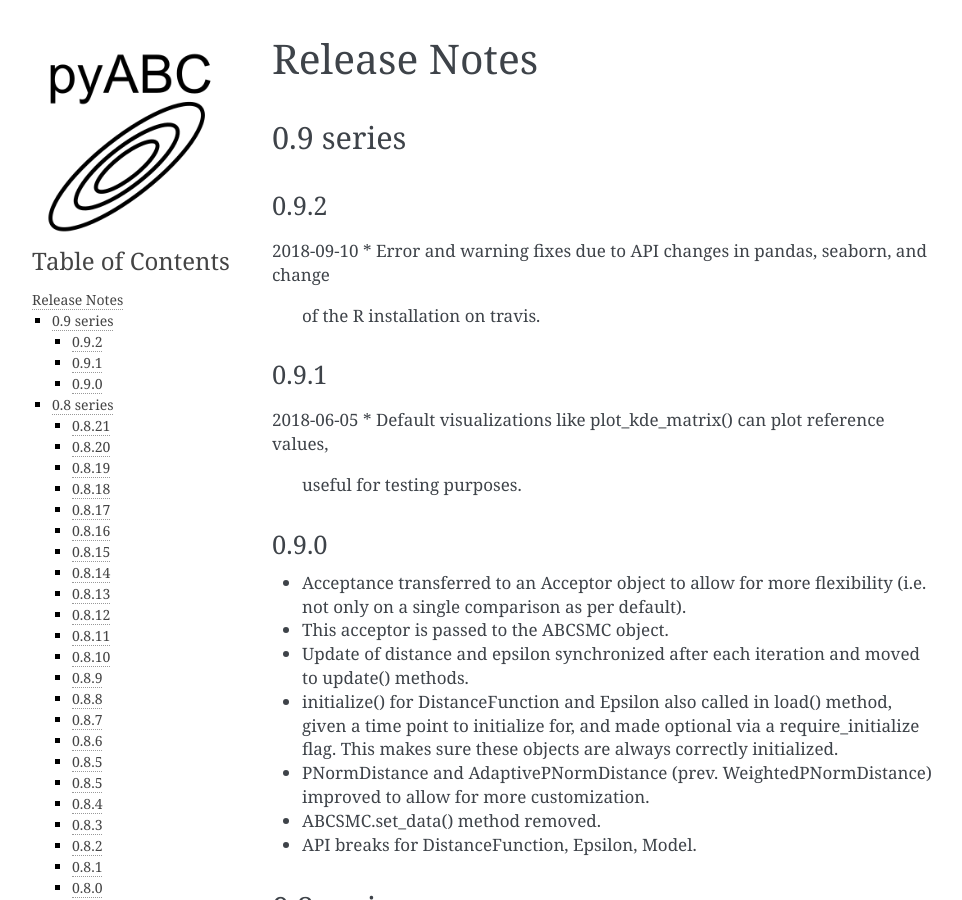
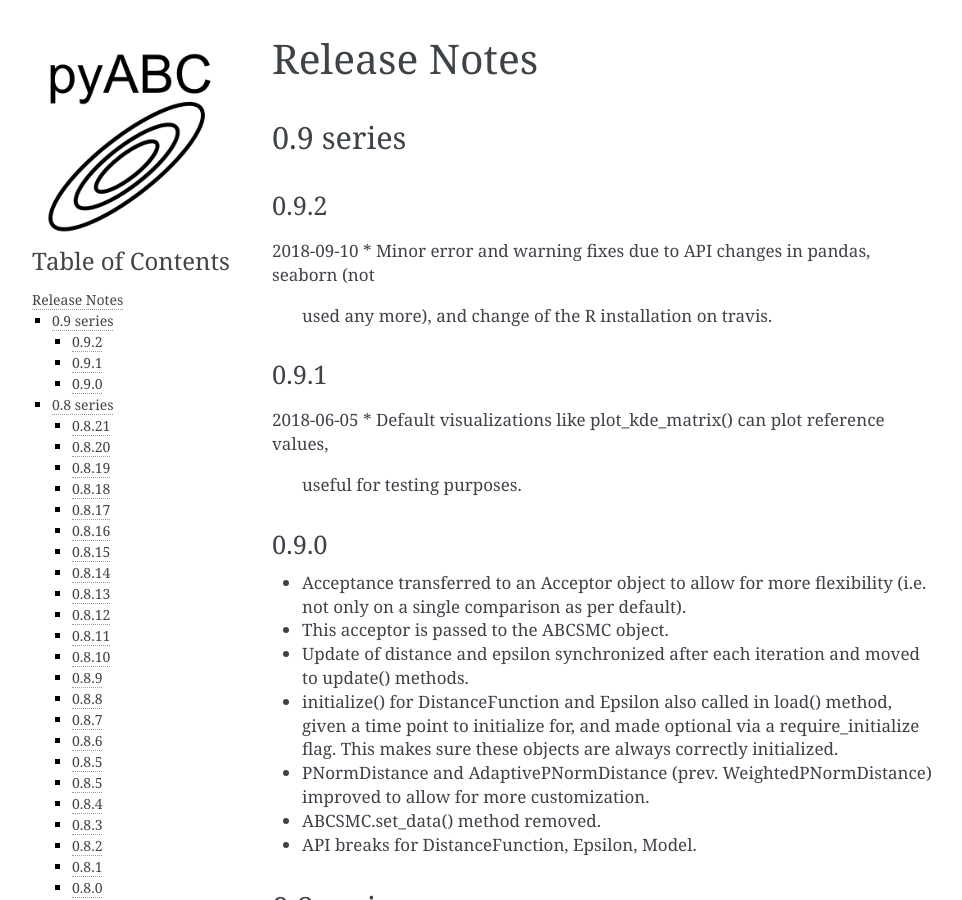
Before and after one commit to ICB-DCM/pyABC, a Sphinx documentation site: the page built from doc/releasenotes.rst, in a window 1280 px wide and 900 px high. Shown: the whole window, without its empty margins (148-1110 px from the left). Built offline with Sphinx 7.4.7, drawn with Linux system fonts in a browser that asks for light colours; pages that are not in the unit, such as notebooks, are missing from menus.

Commit message:
correct releasenotes

```diff
--- a/doc/releasenotes.rst
+++ b/doc/releasenotes.rst
@@ -10,8 +10,8 @@ Release Notes
 -----
 
 2018-09-10
-* Error and warning fixes due to API changes in pandas, seaborn, and change
-  of the R installation on travis.
+* Minor error and warning fixes due to API changes in pandas, seaborn (not
+  used any more), and change of the R installation on travis.
 
 0.9.1
 -----
```
